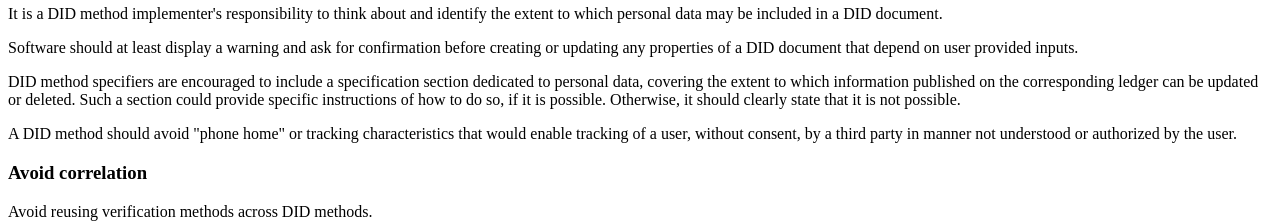
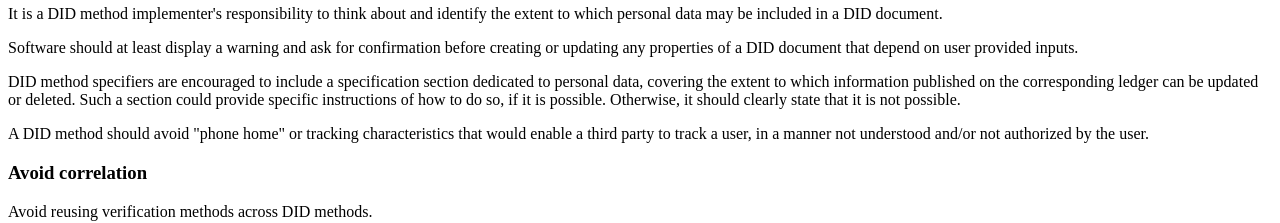
Before and after one commit to w3c/did-imp-guide, a plain HTML site: page index.html in a window 1280 px wide. Shown: the part 7800-8023 px from the top of the page. Drawn offline with Linux system fonts and the light colour scheme.

Commit message:
Reword sentence about tracking
Co-authored-by: Ted Thibodeau Jr <tthibodeau@openlinksw.com>

```diff
--- a/index.html
+++ b/index.html
@@ -1203,8 +1203,8 @@ keyAgreement:
 
       <p>
         A DID method should avoid "phone home" or tracking characteristics that
-        would enable tracking of a user, without consent, by a third party
-        in manner not understood or authorized by the user.
+        would enable a third party to track a user, in a manner not
+        understood and/or not authorized by the user.
       </p>
     </section>
 
```
